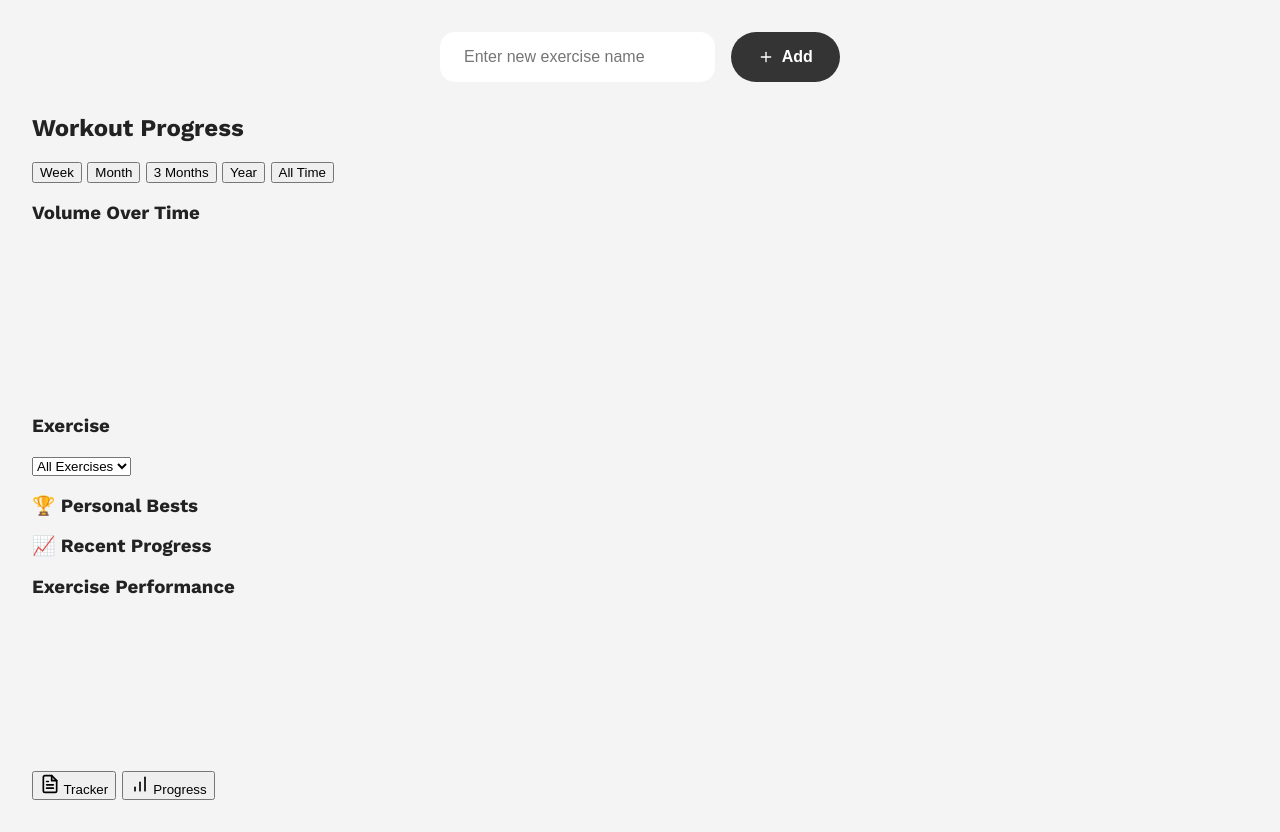
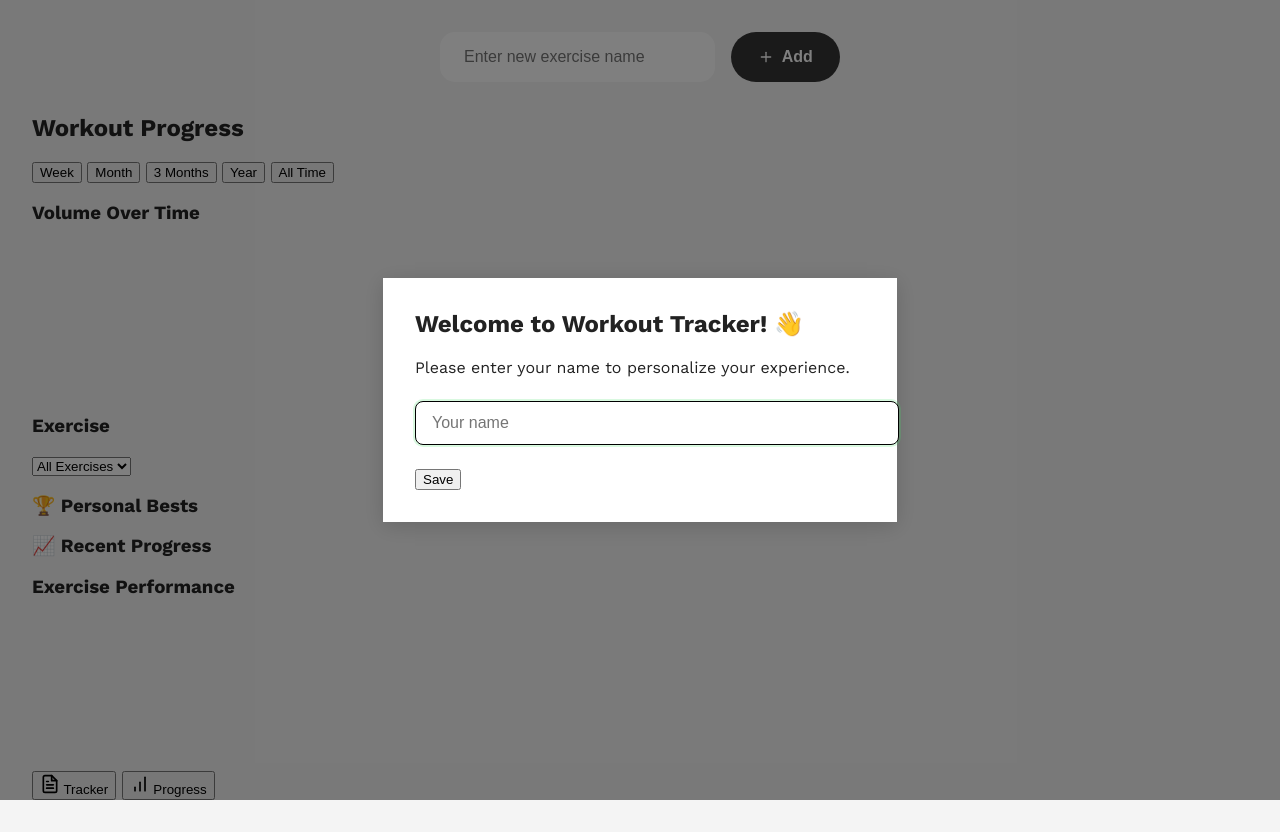
Before and after one commit to EvenSandvik/SimpleWorkout, a plain HTML site: page index.html in a window 1280 px wide. Drawn offline with nearby package versions, Linux system fonts and the light colour scheme.

Commit message:
small style changes again agin agin

```diff
--- a/index.html
+++ b/index.html
@@ -723,9 +723,43 @@
       document.getElementById('historyModal').style.display = 'none';
     }
 
+    // User display name functions
+    function checkDisplayName() {
+      const userName = localStorage.getItem('userDisplayName');
+      if (!userName) {
+        document.getElementById('displayNameModal').style.display = 'flex';
+      } else {
+        updateWelcomeMessage(userName);
+      }
+    }
+
+    function saveDisplayName() {
+      const nameInput = document.getElementById('userDisplayName');
+      const name = nameInput.value.trim();
+
+      if (name) {
+        localStorage.setItem('userDisplayName', name);
+        document.getElementById('displayNameModal').style.display = 'none';
+        updateWelcomeMessage(name);
+      } else {
+        nameInput.setCustomValidity('Please enter your name');
+        nameInput.reportValidity();
+      }
+    }
+
+    function updateWelcomeMessage(name) {
+      const welcomeElement = document.getElementById('welcomeMessage');
+      if (welcomeElement) {
+        welcomeElement.textContent = `Welcome back, ${name}!`;
+      }
+    }
+
     // Initialize the app
-    renderTable();
-    setupNavigation();
+    document.addEventListener('DOMContentLoaded', function() {
+      checkDisplayName();
+      renderTable();
+      setupNavigation();
+    });
 
     // Setup event listeners when DOM is loaded
     document.addEventListener('DOMContentLoaded', () => {
@@ -1178,5 +1212,65 @@
 
     }
   </script>
+  <!-- Display Name Modal -->
+  <div id="displayNameModal" class="modal" style="display: none;">
+    <div class="modal-content">
+      <h2>Welcome to Workout Tracker! 👋</h2>
+      <p>Please enter your name to personalize your experience.</p>
+      <div style="margin: 1.5rem 0;">
+        <input type="text" id="userDisplayName" placeholder="Your name" class="modal-input" autofocus />
+      </div>
+      <button onclick="saveDisplayName()" class="btn-primary">Save</button>
+    </div>
+  </div>
+
+  <style>
+    .modal {
+      display: flex;
+      position: fixed;
+      top: 0;
+      left: 0;
+      width: 100%;
+      height: 100%;
+      background-color: rgba(0, 0, 0, 0.5);
+      align-items: center;
+      justify-content: center;
+      z-index: 1000;
+    }
+
+    .modal-content {
+      background: white;
+      padding: 2rem;
+      border-radius: var(--border-radius);
+      width: 100%;
+      max-width: 450px;
+      box-shadow: 0 4px 20px rgba(0, 0, 0, 0.15);
+    }
+
+    .modal h2 {
+      margin-top: 0;
+      color: var(--text-primary);
+    }
+
+    .modal p {
+      color: var(--text-secondary);
+      margin-bottom: 1.5rem;
+    }
+
+    .modal-input {
+      width: 100%;
+      padding: 0.75rem 1rem;
+      font-size: 1rem;
+      border: 1px solid #e0e0e0;
+      border-radius: 8px;
+      transition: all 0.2s ease;
+    }
+
+    .modal-input:focus {
+      outline: none;
+      border-color: var(--primary-color);
+      box-shadow: 0 0 0 2px rgba(64, 223, 100, 0.2);
+    }
+  </style>
 </body>
 </html>
```
